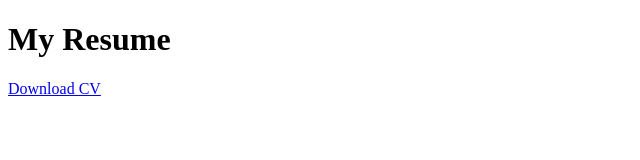
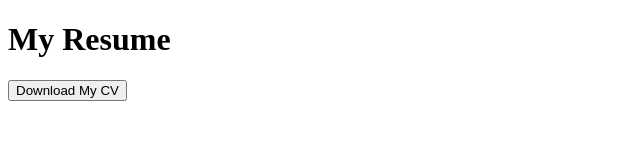
Before and after one commit to webapplicationuday/CVuday, a plain HTML site: page index.html in a window 1280 px wide. Shown: the whole page, without its empty margins (0-640 px from the left). Drawn offline with Linux system fonts and the light colour scheme.

Commit message:
Moved resume PDF to public folder and updated index.html

```diff
--- a/index.html
+++ b/index.html
@@ -10,9 +10,10 @@
 </head>
 <body>
 <h1>My Resume </h1>
-<a href="https://drive.google.com/uc?export=1JIhqFnbUe_zaQCplsuMGtj8BGXOrTYPU" download="My_cv.pdf" class="download-btn">
-    Download CV
+<a href="public/my_resume_v5.pdf" download>
+    <button>Download My CV</button>
 </a>
+
 
 </body>
 </html>
```
Also changed, not shown: 1 other file.
